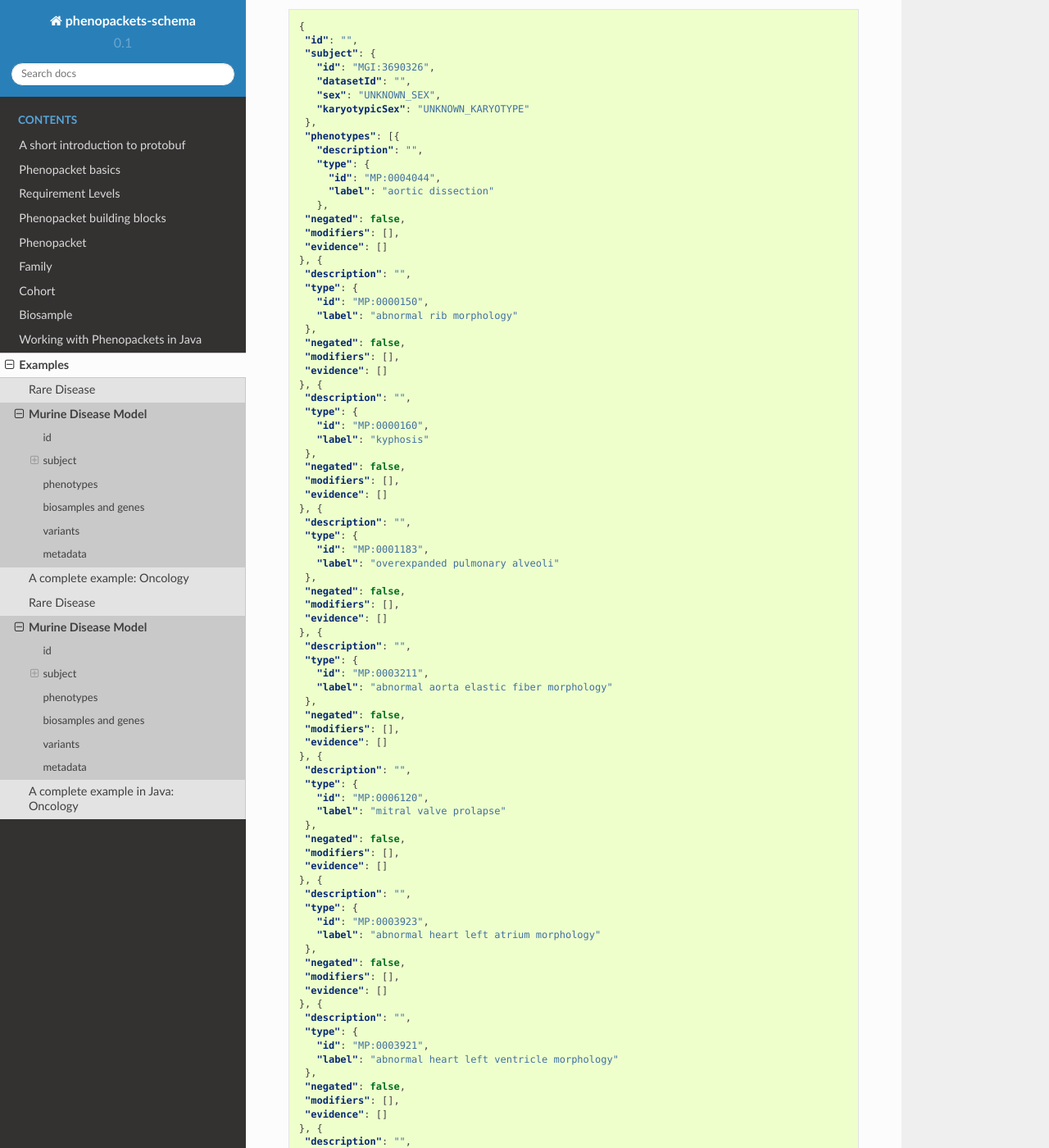
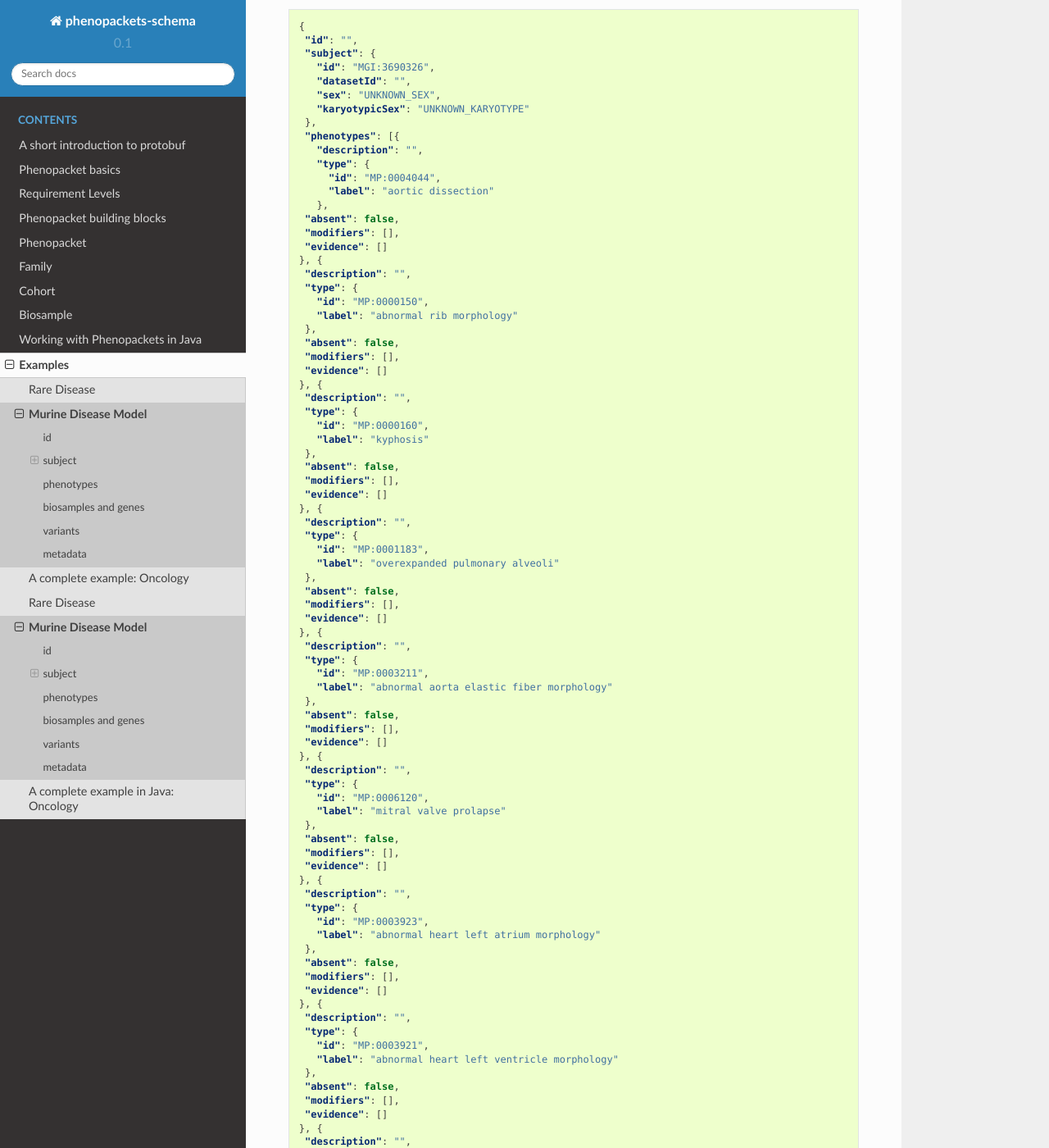
Before and after one commit to phenopackets/phenopacket-schema, a Sphinx documentation site: the page built from docs/murine.rst, in a window 1280 px wide and 1400 px high, scrolled down 486 px. Shown: the whole window at 82% size. Built offline with Sphinx 7.4.7 and the Read the Docs theme 2.0.0, drawn with Linux system fonts in a browser that asks for light colours; some of the changed text lies outside the part shown.

Commit message:
#107 Rename Phenotype.negated to Phenotype.absent

```diff
--- a/docs/cancer-example.rst
+++ b/docs/cancer-example.rst
@@ -66,7 +66,7 @@ and severe `Dysuria <https://hpo.jax.org/app/browse/term/HP:0100518>`_.
       "id": "HP:0000790",
       "label": "Hematuria"
     },
-    "negated": false,
+    "absent": false,
     "modifiers": [],
     "evidence": []
   }, {
@@ -75,7 +75,7 @@ and severe `Dysuria <https://hpo.jax.org/app/browse/term/HP:0100518>`_.
       "id": "HP:0100518",
       "label": "Dysuria"
     },
-    "negated": false,
+    "absent": false,
     "severity": {
       "id": "HP:0012828",
       "label": "Severe"
--- a/docs/murine.rst
+++ b/docs/murine.rst
@@ -32,7 +32,7 @@ We first show the entire Phenopacket, and further below explain the individual s
         "id": "MP:0004044",
         "label": "aortic dissection"
       },
-    "negated": false,
+    "absent": false,
     "modifiers": [],
     "evidence": []
    }, {
@@ -41,7 +41,7 @@ We first show the entire Phenopacket, and further below explain the individual s
       "id": "MP:0000150",
       "label": "abnormal rib morphology"
     },
-    "negated": false,
+    "absent": false,
     "modifiers": [],
     "evidence": []
    }, {
@@ -50,7 +50,7 @@ We first show the entire Phenopacket, and further below explain the individual s
       "id": "MP:0000160",
       "label": "kyphosis"
     },
-    "negated": false,
+    "absent": false,
     "modifiers": [],
     "evidence": []
    }, {
@@ -59,7 +59,7 @@ We first show the entire Phenopacket, and further below explain the individual s
       "id": "MP:0001183",
       "label": "overexpanded pulmonary alveoli"
     },
-    "negated": false,
+    "absent": false,
     "modifiers": [],
     "evidence": []
    }, {
@@ -68,7 +68,7 @@ We first show the entire Phenopacket, and further below explain the individual s
       "id": "MP:0003211",
       "label": "abnormal aorta elastic fiber morphology"
     },
-    "negated": false,
+    "absent": false,
     "modifiers": [],
     "evidence": []
    }, {
@@ -77,7 +77,7 @@ We first show the entire Phenopacket, and further below explain the individual s
       "id": "MP:0006120",
       "label": "mitral valve prolapse"
     },
-    "negated": false,
+    "absent": false,
     "modifiers": [],
     "evidence": []
    }, {
@@ -86,7 +86,7 @@ We first show the entire Phenopacket, and further below explain the individual s
       "id": "MP:0003923",
       "label": "abnormal heart left atrium morphology"
     },
-    "negated": false,
+    "absent": false,
     "modifiers": [],
     "evidence": []
    }, {
@@ -95,7 +95,7 @@ We first show the entire Phenopacket, and further below explain the individual s
       "id": "MP:0003921",
       "label": "abnormal heart left ventricle morphology"
     },
-    "negated": false,
+    "absent": false,
     "modifiers": [],
     "evidence": []
    }, {
@@ -104,7 +104,7 @@ We first show the entire Phenopacket, and further below explain the individual s
       "id": "MP:0010996",
       "label": " increased aorta wall thickness"
     },
-    "negated": false,
+    "absent": false,
     "modifiers": [],
     "evidence": []
     }],
@@ -204,7 +204,7 @@ terms that were used to describe the phenotypic abnormalities observed in the mo
         "id": "MP:0004044",
         "label": "aortic dissection"
       },
-    "negated": false,
+    "absent": false,
     "modifiers": [],
     "evidence": []
    }, {
@@ -213,7 +213,7 @@ terms that were used to describe the phenotypic abnormalities observed in the mo
       "id": "MP:0000150",
       "label": "abnormal rib morphology"
     },
-    "negated": false,
+    "absent": false,
     "modifiers": [],
     "evidence": []
    },
--- a/docs/phenotype.rst
+++ b/docs/phenotype.rst
@@ -19,7 +19,7 @@ This is the protobuf that we use to define a phenotype
   message Phenotype {
     string description = 1;
     OntologyClass type = 2;
-    bool negated = 3;
+    bool absent = 3;
     OntologyClass severity = 4;
     repeated OntologyClass modifiers = 5;
     oneof onset {
@@ -45,11 +45,11 @@ type
 The element represents the primary :ref:`ontology class <rstontologyclass>` which describes the phenotype.
 For example `Craniosynostosis (HP:0001363) <https://hpo.jax.org/app/browse/term/HP:0001363>`_.
 
-negated
+absent
 ~~~~~~~
 This element is a flag to indicate whether the phenotype was observed or not.
 The default is 'false', in other words the phenotype was observed. Therefore it is only
-required in cases to indicate that the phenotype was looked for, but not observed.
+required in cases to indicate that the phenotype was looked for, but found to be absent.
 
 severity
 ~~~~~~~~
--- a/docs/rd-example-java.rst
+++ b/docs/rd-example-java.rst
@@ -68,7 +68,7 @@ This code will outut the following JSON code
         "id": "HP:0002240",
         "label": "Hepatomegaly"
       },
-      "negated": true
+      "absent": true
     }, {
       "type": {
         "id": "HP:0001923",
@@ -154,7 +154,7 @@ input and manipulate the HPO file.
     List<TermId> excludedPhenotypes = subject
                 .getPhenotypesList()
                 .stream()
-                .filter(Phenotype::getNegated) // i.e., just take negated phenotypes
+                .filter(Phenotype::getAbsent) // i.e., just take absent phenotypes
                 .map(Phenotype::getType)
                 .map(OntologyClass::getId)
                 .map(TermId::of)
```
Also changed, not shown: other parts of docs/rd-example-java.rst (+1 -1 lines), 2 other files.
